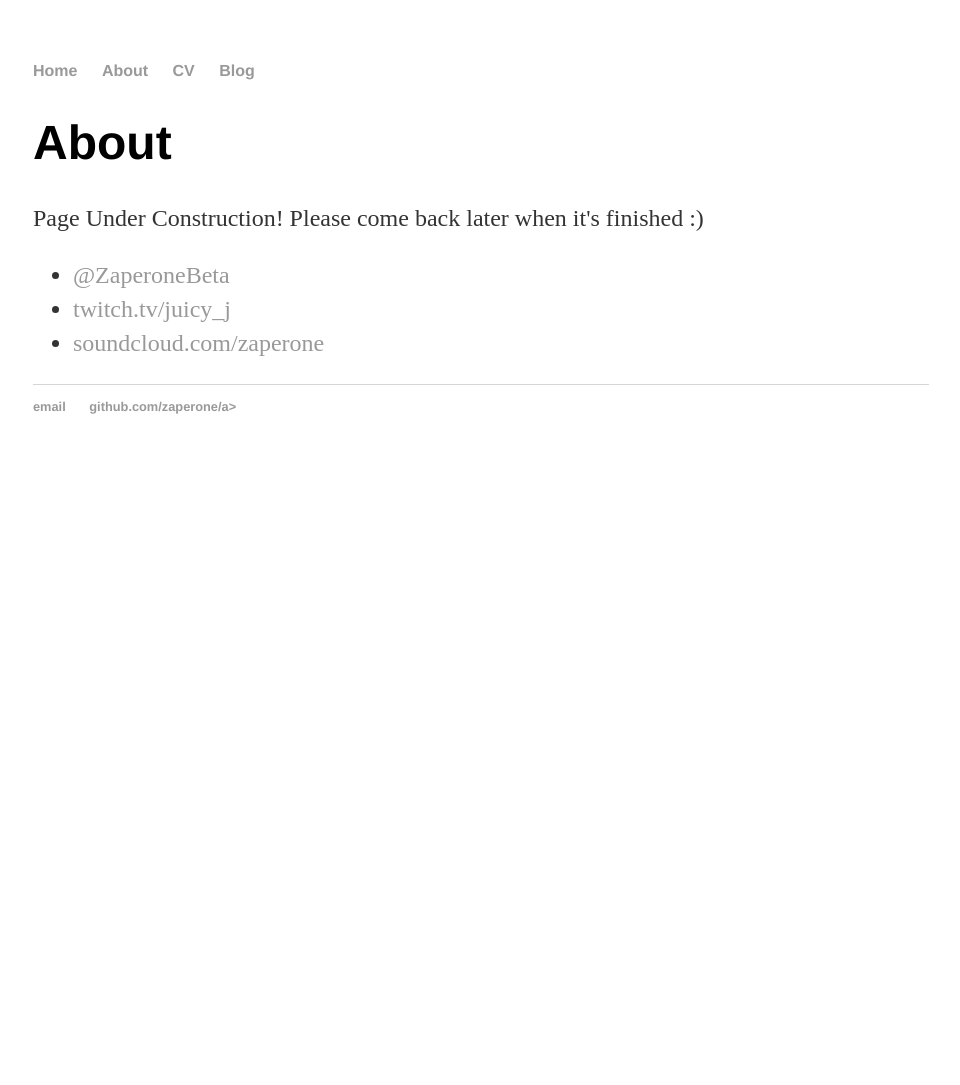
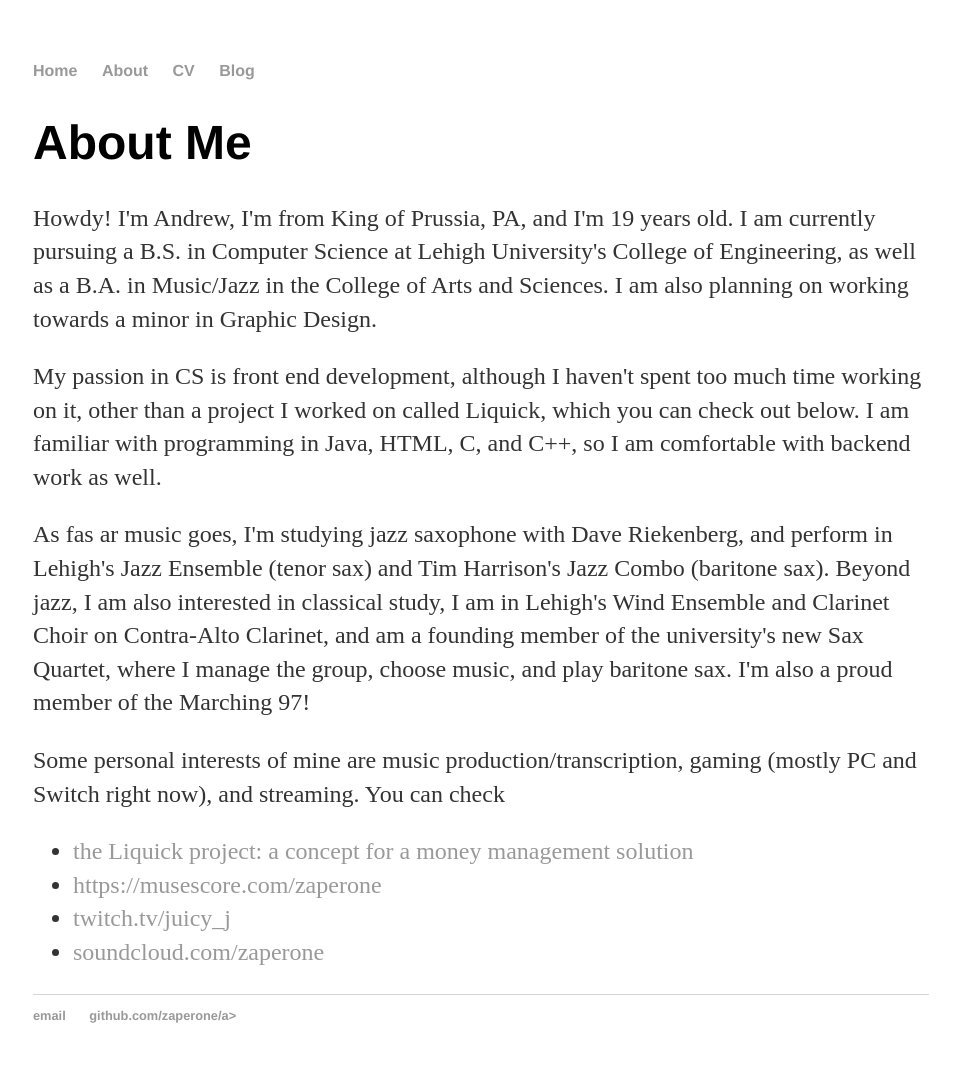
Before and after one commit to Zaperone/zaperone.github.io, a Jekyll site: the page built from about/index.html, in a window 1280 px wide. Shown: the whole page, without its empty margins (159-1119 px from the left). Built offline with Jekyll 4.4.1, drawn with Linux system fonts in a browser that asks for light colours; before the commit the page ends 900 px from its top, so only the background shows below that.

Commit message:
Changed ABOUT

```diff
--- a/about/index.html
+++ b/about/index.html
@@ -4,12 +4,16 @@ title: About Andrew Johnson
 ---
 
 		<div class="about">
-			<h1>About</h1>
-			<p>Page Under Construction! Please come back later when it's finished :)</p>
+			<h1>About Me</h1>
+			<p>Howdy! I'm Andrew, I'm from King of Prussia, PA, and I'm 19 years old. I am currently pursuing a B.S. in Computer Science at Lehigh University's College of Engineering, as well as a B.A. in Music/Jazz in the College of Arts and Sciences. I am also planning on working towards a minor in Graphic Design.</p>
+			<p>My passion in CS is front end development, although I haven't spent too much time working on it, other than a project I worked on called Liquick, which you can check out below. I am familiar with programming in Java, HTML, C, and C++, so I am comfortable with backend work as well.</p>
+			<p>As fas ar music goes, I'm studying jazz saxophone with Dave Riekenberg, and perform in Lehigh's Jazz Ensemble (tenor sax) and Tim Harrison's Jazz Combo (baritone sax). Beyond jazz, I am also interested in classical study, I am in Lehigh's Wind Ensemble and Clarinet Choir on Contra-Alto Clarinet, and am a founding member of the university's new Sax Quartet, where I manage the group, choose music, and play baritone sax. I'm also a proud member of the Marching 97!</p>
+			<p>Some personal interests of mine are music production/transcription, gaming (mostly PC and Switch right now), and streaming. You can check</p>
 
 			<ul class="contacts">
-				<li><a href="#">@ZaperoneBeta</a></li>
-				<li><a href="#">twitch.tv/juicy_j</a></li>
-				<li><a href="#">soundcloud.com/zaperone</a></li>
+				<li><a href="https://liquick-wuft.herokuapp.com/">the Liquick project: a concept for a money management solution</a></li>
+				<li><a href="https://musescore.com/zaperone">https://musescore.com/zaperone</a></li>
+				<li><a href="https://www.twitch.tv/juicy_j">twitch.tv/juicy_j</a></li>
+				<li><a href="https://soundcloud.com/zaperone">soundcloud.com/zaperone</a></li>
 				</ul>
 		</div>
```
